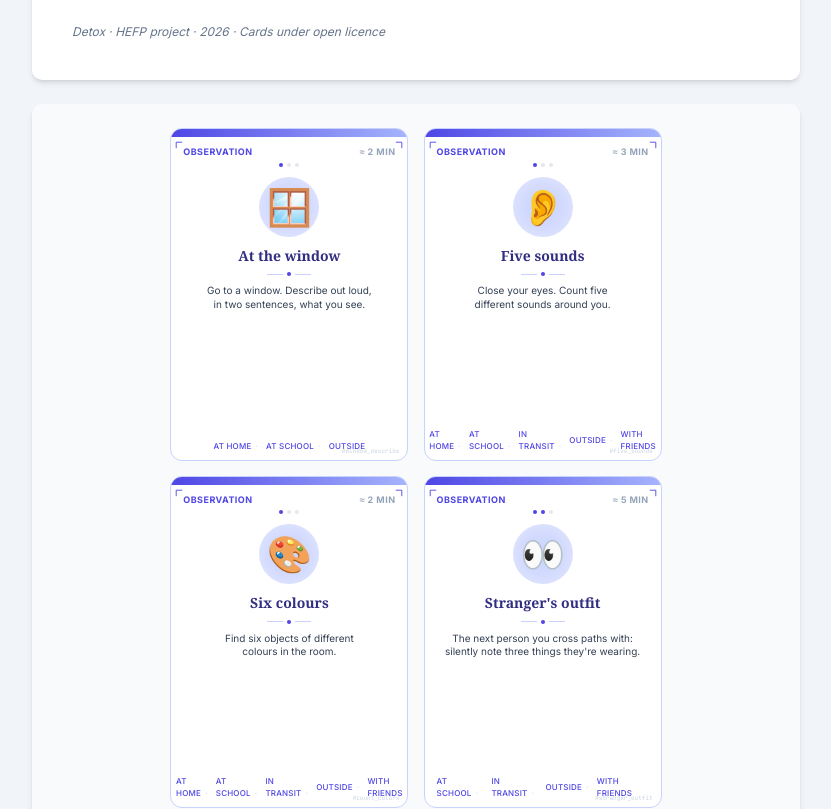
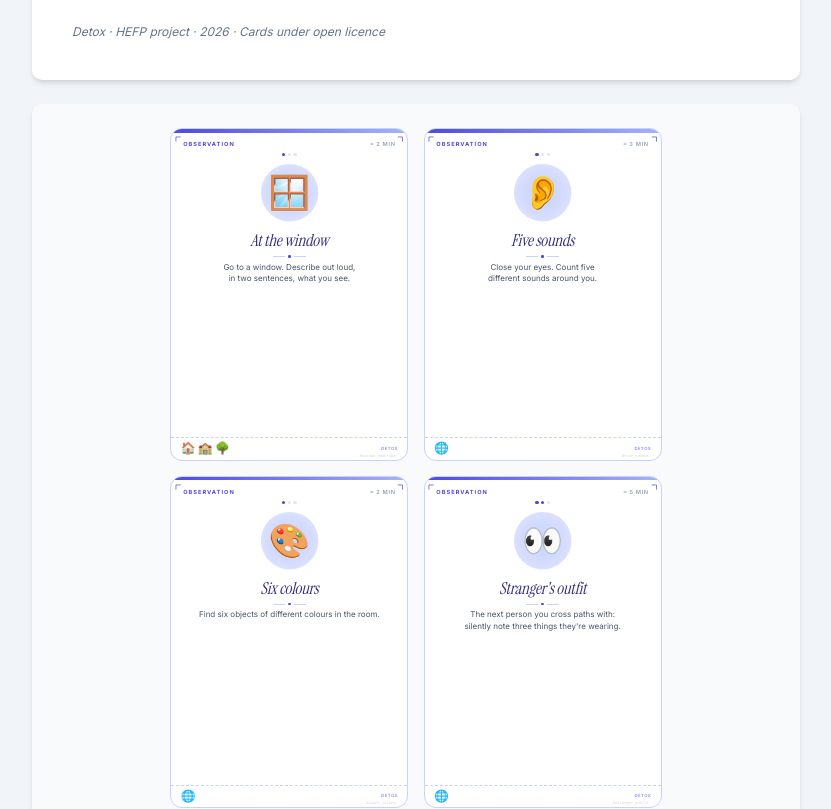
Before and after one commit to ZdorMak/detox-project, a Next.js app: page /en/jeu/imprimer in a window 1280 px wide. Shown: the part 980-1789 px from the top of the page, without its empty margins (224-1055 px from the left). Built offline with nearby package versions, Linux system fonts and the light colour scheme.

Commit message:
feat(print): proportional typography via container queries + italic serif title + emoji locations

```diff
--- a/src/components/challenges/PrintableDeck.tsx
+++ b/src/components/challenges/PrintableDeck.tsx
@@ -1,9 +1,20 @@
+import type { CSSProperties } from "react";
 import {
   CHALLENGE_CARDS,
   type ChallengeCard,
   type ChallengeCategory,
+  type Location,
   ALL_LOCATIONS,
 } from "@/lib/challenges/cards";
+
+/** Compact emoji map for locations — keeps the print card footer tidy. */
+const LOCATION_ICONS: Record<Location, string> = {
+  home: "🏠",
+  school: "🏫",
+  transport: "🚆",
+  outside: "🌳",
+  with_friends: "👥",
+};
 
 interface PrintableDeckProps {
   /** Pre-translated text for each card, keyed by card id. */
@@ -27,13 +38,17 @@ interface PrintableDeckProps {
  * Design language:
  *   - Each category has its own colour palette (top-strip + accent)
  *   - Cinematic emoji halo (gradient circle background)
- *   - Georgia serif for the title
- *   - Decorative corner ornaments + cut guides
- *   - Card-back design for double-sided printing (page after each deck page)
+ *   - Italic Instrument Serif for the title (matches the on-screen brand)
+ *   - Decorative corner brackets + dot-rule divider
+ *   - Location row reduced to emoji icons (or one globe for "anywhere")
  *
- * Layout: A4 portrait. Page 1 = rules. Pages 2..N = card fronts (6 per page,
- * 2×3 grid in standard playing-card aspect 63×88mm). Optionally print
- * double-sided so the back design appears behind each card.
+ * Sizing: physical width / height set via CSS variables `--card-w` and
+ * `--card-h` (mm units). The card itself is a CSS container, and every
+ * inner text element uses `cqi` (container-query inline-size) units so
+ * the typography scales smoothly across all five size presets.
+ *
+ * Layout: A4 portrait. Page 1 = rules. Cards flow in a flex-wrap grid;
+ * the browser handles natural page breaks (each card is `break-inside: avoid`).
  */
 export function PrintableDeck({ cardTexts, labels }: PrintableDeckProps) {
   return (
@@ -58,7 +73,22 @@ export function PrintableDeck({ cardTexts, labels }: PrintableDeckProps) {
               width: var(--card-w);
               height: var(--card-h);
               flex: 0 0 auto;
+              /* Container queries: child text sizes scale with card width via cqi units. */
+              container-type: inline-size;
+              font-family: var(--font-sans, system-ui, -apple-system, sans-serif);
             }
+            /* Proportional type system — every text element scales with card width. */
+            .pd-card .pd-eyebrow { font-size: 2.4cqi; letter-spacing: 0.18em; font-weight: 700; }
+            .pd-card .pd-meta    { font-size: 2.4cqi; letter-spacing: 0.12em; font-weight: 600; }
+            .pd-card .pd-title   {
+              font-size: 7cqi; line-height: 1.04;
+              font-family: var(--font-display, "Instrument Serif", Georgia, serif);
+              font-style: italic; font-weight: 400; letter-spacing: -0.01em;
+            }
+            .pd-card .pd-body    { font-size: 3.4cqi; line-height: 1.45; }
+            .pd-card .pd-loc     { font-size: 5cqi; }
+            .pd-card .pd-stamp   { font-size: 1.8cqi; letter-spacing: 0.12em; font-weight: 500; }
+            .pd-card .pd-id      { font-size: 1.6cqi; }
             @media print {
               body { background: white !important; }
               @page { size: A4 portrait; margin: 1cm; }
@@ -165,9 +195,6 @@ export function PrintableDeck({ cardTexts, labels }: PrintableDeckProps) {
               categoryLabel={
                 labels.categories[card.category] ?? card.category
               }
-              locationLabels={card.locations.map(
-                (loc) => labels.locations[loc] ?? loc,
-              )}
             />
           ))}
         </div>
@@ -238,18 +265,17 @@ interface PrintCardProps {
   title: string;
   body: string;
   categoryLabel: string;
-  locationLabels: readonly string[];
 }
 
-function PrintCard({
-  card,
-  title,
-  body,
-  categoryLabel,
-  locationLabels,
-}: PrintCardProps) {
+function PrintCard({ card, title, body, categoryLabel }: PrintCardProps) {
   const p = PALETTES[card.category];
   const haloId = `halo-${card.id}`;
+
+  // If a card lives in 4 of 5 locations or more, treat it as universal —
+  // a single globe icon reads cleaner than five tiny emoji cluttering up
+  // the bottom row.
+  const universalLocations = card.locations.length >= 4;
+
   return (
     <div
       className="pd-card relative flex flex-col overflow-hidden rounded-xl border bg-white"
@@ -258,34 +284,58 @@ function PrintCard({
         pageBreakInside: "avoid",
       }}
     >
-      {/* Top accent stripe */}
+      {/* Top accent stripe — slim, gradient. */}
       <div
-        className="h-2 w-full"
-        style={{ background: `linear-gradient(90deg, ${p.accent}, ${p.haloTo})` }}
+        style={{
+          height: "1.6cqi",
+          background: `linear-gradient(90deg, ${p.accent}, ${p.haloTo})`,
+        }}
       />
 
-      {/* Top meta row */}
-      <div className="flex items-baseline justify-between px-3 pt-2 text-[9px] font-bold uppercase tracking-wider">
-        <span style={{ color: p.accent }}>{categoryLabel}</span>
-        <span className="text-slate-400">≈ {card.durationMin} min</span>
+      {/* Top meta row: category eyebrow + duration. */}
+      <div
+        className="flex items-baseline justify-between"
+        style={{ padding: "3cqi 5cqi 0" }}
+      >
+        <span
+          className="pd-eyebrow uppercase"
+          style={{ color: p.accent }}
+        >
+          {categoryLabel}
+        </span>
+        <span className="pd-meta uppercase" style={{ color: "#94a3b8" }}>
+          &asymp; {card.durationMin} min
+        </span>
       </div>
 
-      {/* Difficulty dots */}
-      <div className="mt-1 flex items-center justify-center gap-1">
+      {/* Difficulty pips — three concentric dots; unfilled = locked. */}
+      <div
+        className="flex items-center justify-center"
+        style={{ gap: "1cqi", marginTop: "2cqi" }}
+      >
         {[1, 2, 3].map((d) => (
           <span
             key={d}
-            className="h-1 w-1 rounded-full"
+            aria-hidden="true"
             style={{
-              background: d <= card.difficulty ? p.accent : "#e5e7eb",
+              width: "1.4cqi",
+              height: "1.4cqi",
+              borderRadius: "50%",
+              background: d <= card.difficulty ? p.accent : "#e2e8f0",
             }}
-            aria-hidden="true"
           />
         ))}
       </div>
 
-      {/* Big emoji with halo */}
-      <div className="relative mx-auto my-2 flex h-16 w-16 items-center justify-center">
+      {/* Big emoji with radial halo — symbol of the action. */}
+      <div
+        className="relative mx-auto"
+        style={{
+          width: "26cqi",
+          height: "26cqi",
+          marginTop: "2.5cqi",
+        }}
+      >
         <svg
           viewBox="0 0 64 64"
           className="absolute inset-0 h-full w-full"
@@ -293,78 +343,155 @@ function PrintCard({
         >
           <defs>
             <radialGradient id={haloId} cx="50%" cy="50%" r="50%">
-              <stop offset="0%" stopColor={p.haloFrom} stopOpacity="0.9" />
-              <stop offset="100%" stopColor={p.haloTo} stopOpacity="0.4" />
+              <stop
+                offset="0%"
+                stopColor={p.haloFrom}
+                stopOpacity="0.9"
+              />
+              <stop
+                offset="100%"
+                stopColor={p.haloTo}
+                stopOpacity="0.4"
+              />
             </radialGradient>
           </defs>
           <circle cx="32" cy="32" r="30" fill={`url(#${haloId})`} />
         </svg>
-        <span className="relative text-4xl leading-none" aria-hidden="true">
+        <span
+          className="absolute inset-0 flex items-center justify-center leading-none"
+          aria-hidden="true"
+          style={{ fontSize: "14cqi" }}
+        >
           {card.emoji}
         </span>
       </div>
 
-      {/* Title */}
+      {/* Title — italic Instrument Serif, the editorial centre of the card. */}
       <h3
-        className="px-3 text-balance text-center text-sm font-bold leading-tight"
-        style={{ fontFamily: "Georgia, serif", color: p.text }}
+        className="pd-title text-balance text-center"
+        style={{
+          padding: "3.5cqi 5cqi 0",
+          color: p.text,
+        }}
       >
         {title}
       </h3>
 
-      {/* Decorative divider */}
-      <div className="my-2 flex items-center justify-center gap-1">
-        <span className="h-px w-4" style={{ background: p.border }} />
-        <span className="h-1 w-1 rounded-full" style={{ background: p.accent }} />
-        <span className="h-px w-4" style={{ background: p.border }} />
+      {/* Hairline divider with a centre dot. */}
+      <div
+        className="flex items-center justify-center"
+        style={{ gap: "1.4cqi", margin: "2.6cqi 0 1.6cqi" }}
+        aria-hidden="true"
+      >
+        <span
+          style={{
+            height: "0.25cqi",
+            width: "5cqi",
+            background: p.border,
+          }}
+        />
+        <span
+          style={{
+            width: "1.1cqi",
+            height: "1.1cqi",
+            borderRadius: "50%",
+            background: p.accent,
+          }}
+        />
+        <span
+          style={{
+            height: "0.25cqi",
+            width: "5cqi",
+            background: p.border,
+          }}
+        />
       </div>
 
-      {/* Body */}
-      <p className="flex-1 px-3 text-balance text-center text-[10px] leading-snug text-slate-700">
+      {/* Body — instruction text, centred, balanced. */}
+      <p
+        className="pd-body flex-1 text-balance text-center"
+        style={{
+          padding: "0 5cqi",
+          color: "#475569",
+        }}
+      >
         {body}
       </p>
 
-      {/* Bottom: locations + id */}
+      {/* Bottom row — locations on the left, brand stamp on the right. */}
       <div
-        className="mt-1 flex items-center justify-center gap-1 px-3 pb-2 text-[8px] font-medium uppercase tracking-wide"
-        style={{ color: p.accent }}
+        className="flex items-center justify-between"
+        style={{
+          padding: "2cqi 4cqi 2cqi",
+          marginTop: "1.5cqi",
+          borderTop: `1px dashed ${p.border}`,
+        }}
       >
-        {locationLabels.map((l, i) => (
-          <span key={i}>
-            {l}
-            {i < locationLabels.length - 1 && (
-              <span className="mx-1 text-slate-300">·</span>
-            )}
-          </span>
-        ))}
+        <div
+          className="pd-loc flex items-center"
+          style={{ gap: "1cqi", lineHeight: 1 }}
+          aria-hidden="true"
+        >
+          {universalLocations ? (
+            <span title="anywhere">🌐</span>
+          ) : (
+            card.locations.map((loc) => (
+              <span key={loc}>{LOCATION_ICONS[loc]}</span>
+            ))
+          )}
+        </div>
+        <span
+          className="pd-stamp uppercase"
+          style={{ color: p.accent, opacity: 0.7 }}
+        >
+          Detox
+        </span>
       </div>
 
-      {/* Tiny ID stamp */}
-      <div className="absolute bottom-1 right-2 text-[6px] font-mono text-slate-300">
+      {/* ID stamp — barely visible, for sorting / reprint reference. */}
+      <div
+        className="pd-id absolute"
+        style={{
+          bottom: "0.6cqi",
+          right: "5cqi",
+          color: "#cbd5e1",
+          fontFamily: "var(--font-mono, ui-monospace, monospace)",
+        }}
+      >
         #{card.id}
       </div>
 
-      {/* Corner ornaments */}
-      <CornerMark className="left-1 top-3" color={p.accent} />
-      <CornerMark className="right-1 top-3" color={p.accent} flip />
+      {/* Corner ornaments — top-left + top-right brackets. */}
+      <CornerMark style={{ left: "1.5cqi", top: "3cqi" }} color={p.accent} />
+      <CornerMark
+        style={{ right: "1.5cqi", top: "3cqi" }}
+        color={p.accent}
+        flip
+      />
     </div>
   );
 }
 
 function CornerMark({
-  className = "",
+  style,
   color,
   flip = false,
 }: {
-  className?: string;
+  style?: CSSProperties;
   color: string;
   flip?: boolean;
 }) {
   return (
     <svg
       viewBox="0 0 20 20"
-      className={`pointer-events-none absolute h-3 w-3 ${className}`}
-      style={{ color, transform: flip ? "scaleX(-1)" : undefined }}
+      className="pointer-events-none absolute"
+      style={{
+        ...style,
+        width: "4cqi",
+        height: "4cqi",
+        color,
+        transform: flip ? "scaleX(-1)" : undefined,
+      }}
       aria-hidden="true"
     >
       <path
```
